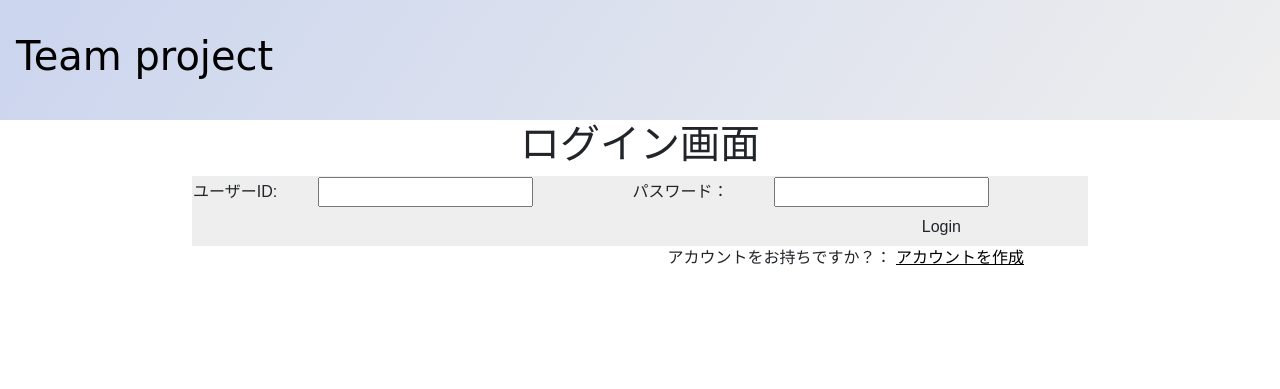
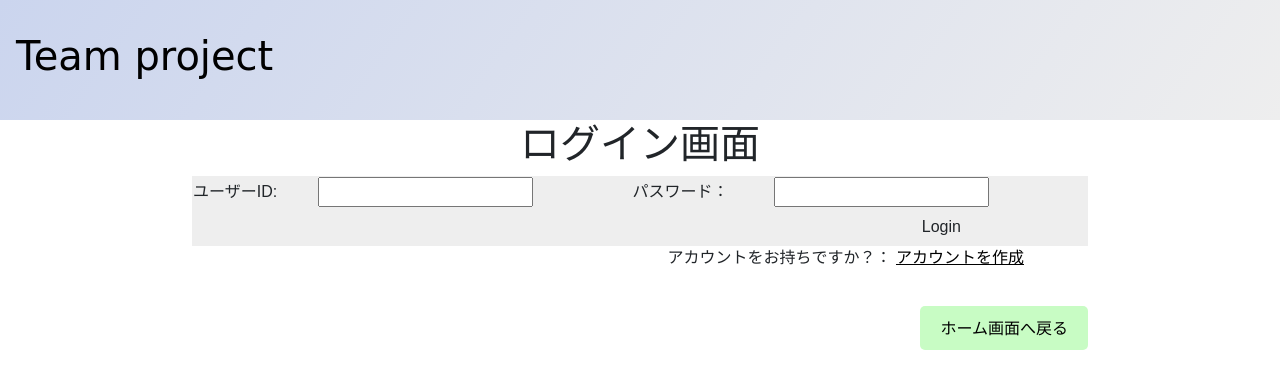
Before and after one commit to s1f102101615/SNSLike, a Django app: page /Login in a window 1280 px wide. Shown: the top 389 px of the page. Run offline with Django 3.2, Linux system fonts and the light colour scheme; some libraries are stand-ins or nearby versions; some web fonts are replaced.

Commit message:
css調整とホームへ戻るボタン作成
ログイン画面と新規登録画面にホームへ戻るボタンを作成

```diff
--- a/static/teamapp/css/login.css
+++ b/static/teamapp/css/login.css
@@ -72,3 +72,21 @@ a:visited {
 footer a:hover {
   color: #000033;
 }
+
+.home-btn {
+  text-decoration: none;
+  background-color: rgb(200, 252, 196);
+  border-radius: 5px;
+  padding: 10px 20px;
+  float: right;
+  margin-right: 15%;
+  margin-top: 20px;
+  bottom: 30px;
+  display: block;
+}
+
+.home-btn:hover {
+  background: rgb(46, 147, 241);
+  color: black;
+  transition: 1s;
+}
--- a/teamapp/templates/teamapp/login.html
+++ b/teamapp/templates/teamapp/login.html
@@ -45,5 +45,6 @@
    <p class="message">アカウントをお持ちですか？：
    <a href="{% url 'registration' %}">アカウントを作成</a>
    </p></div>
+   <a href="{% url 'index' %}" class="home-btn">ホーム画面へ戻る</a>
 </body>
 </html>
--- a/teamapp/templates/teamapp/register.html
+++ b/teamapp/templates/teamapp/register.html
@@ -47,5 +47,6 @@
    </div>
  {% endif %}
 </div>
+<a href="{% url 'index' %}" class="home-btn">ホーム画面へ戻る</a>
 </body>
 </html>
--- a/teamapp/templates/teamapp/userpage.html
+++ b/teamapp/templates/teamapp/userpage.html
@@ -75,7 +75,8 @@
     <div class="text">
     <!--アカウント追加-->
     <div class="bordersolid">
-    <div>
+    <div class="none-under">
+      <div class="hover-color">
     <a href="{% url 'userpage'%}?userpageid={{article.post_user}}">
       {% if article.icon_path != '0'%}
       <img class="icon-size" src={{ article.icon_path }} alt="">
@@ -83,7 +84,7 @@
       <img class="icon-size" src="Article-image/guest.png" alt="">
       {% endif %}
       {{ article.post_user }}
-    </a>
+    </a></div>
     </div>
     <small>[{{ article.posted_at }}]</small>
 
```
Also changed, not shown: static/teamapp/css/index.css (+8 -0 lines), static/teamapp/css/regester.css (+17 -0 lines), teamapp/templates/teamapp/index.html (+6 -4 lines), Article-image/sample01.jpg (added), Article-image/sample03.jpg (added), Article-image/small.png (added), teamapp/migrations/0001_initial.py.
